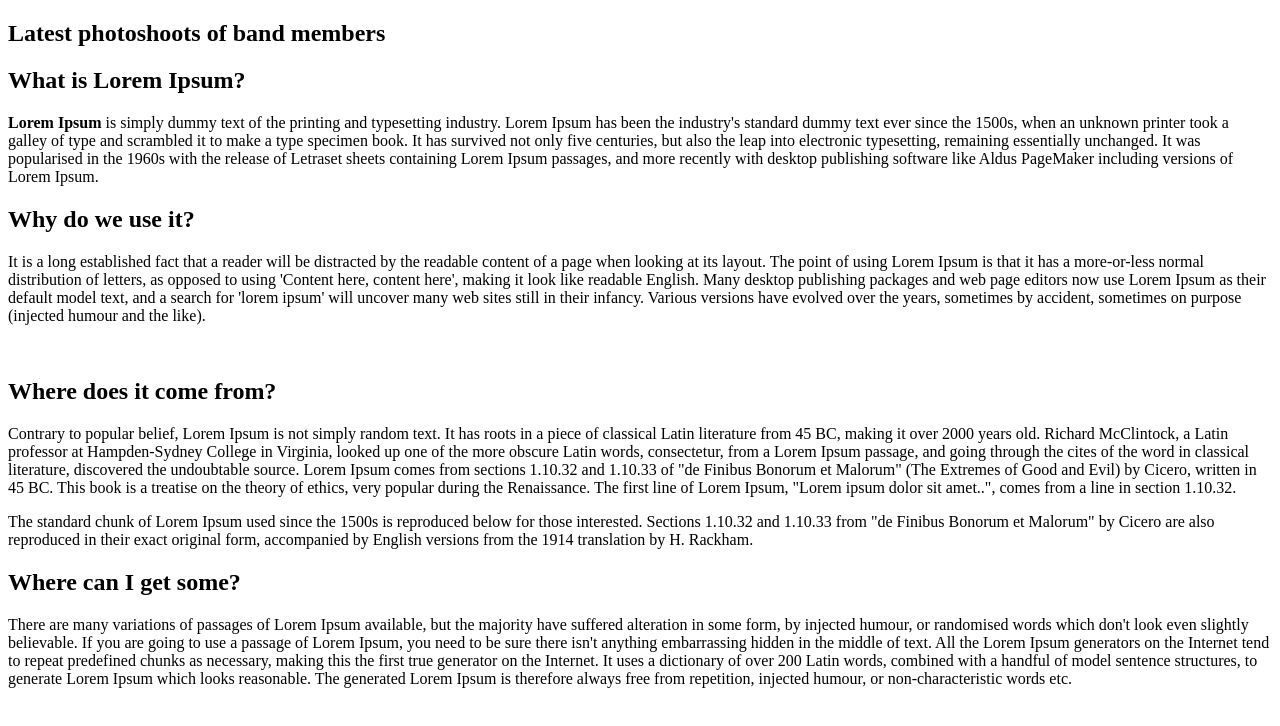
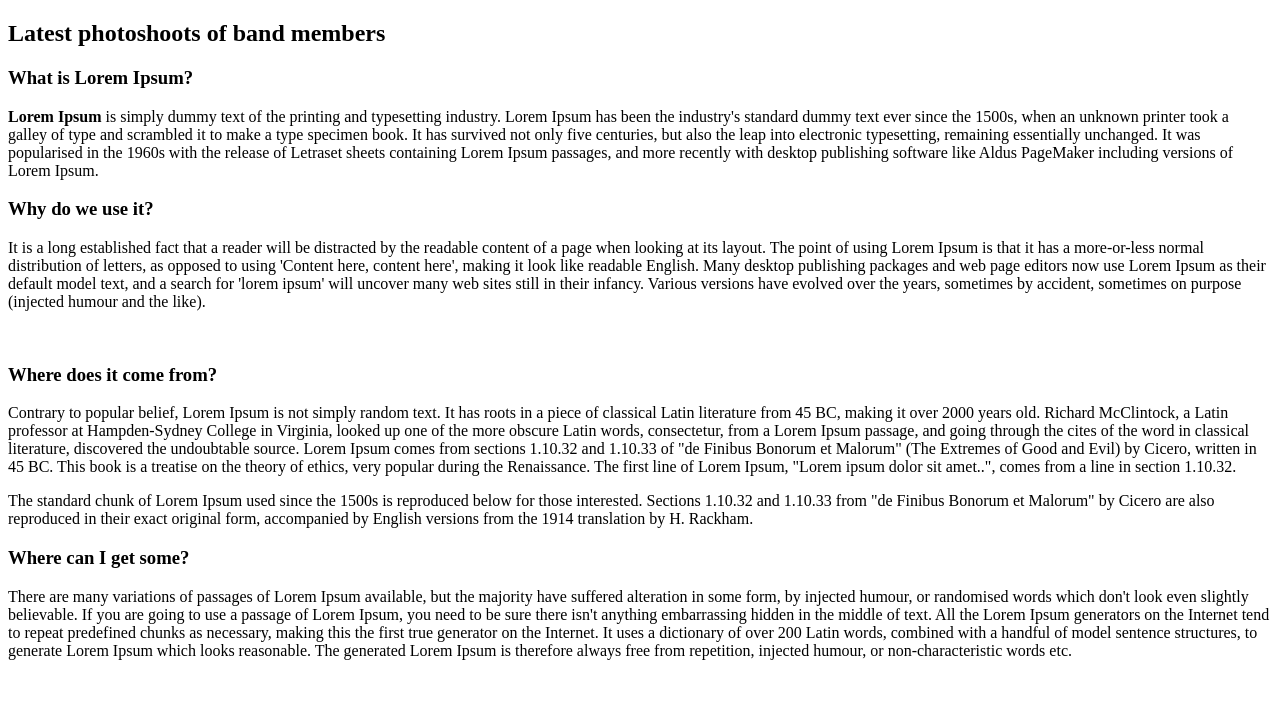
Before and after one commit to ariesdav333/blackstreet, a website: page templates/band.html in a window 1280 px wide. Drawn offline with Linux system fonts and the light colour scheme.

Commit message:
Changed main body of text on each page to h3

```diff
--- a/templates/band.html
+++ b/templates/band.html
@@ -11,16 +11,16 @@
 
 <div id="Content">
 		<div id="Panes"><div>
-		<h2>What is Lorem Ipsum?</h2>
+		<h3>What is Lorem Ipsum?</h3>
 		<p><strong>Lorem Ipsum</strong> is simply dummy text of the printing and typesetting industry. Lorem Ipsum has been the industry's standard dummy text ever since the 1500s, when an unknown printer took a galley of type and scrambled it to make a type specimen book. It has survived not only five centuries, but also the leap into electronic typesetting, remaining essentially unchanged. It was popularised in the 1960s with the release of Letraset sheets containing Lorem Ipsum passages, and more recently with desktop publishing software like Aldus PageMaker including versions of Lorem Ipsum.</p>
 		</div><div>
-		<h2>Why do we use it?</h2>
+		<h3>Why do we use it?</h3>
 		<p>It is a long established fact that a reader will be distracted by the readable content of a page when looking at its layout. The point of using Lorem Ipsum is that it has a more-or-less normal distribution of letters, as opposed to using 'Content here, content here', making it look like readable English. Many desktop publishing packages and web page editors now use Lorem Ipsum as their default model text, and a search for 'lorem ipsum' will uncover many web sites still in their infancy. Various versions have evolved over the years, sometimes by accident, sometimes on purpose (injected humour and the like).</p>
 		</div><br /><div>
-		<h2>Where does it come from?</h2>
+		<h3>Where does it come from?</h3>
 		<p>Contrary to popular belief, Lorem Ipsum is not simply random text. It has roots in a piece of classical Latin literature from 45 BC, making it over 2000 years old. Richard McClintock, a Latin professor at Hampden-Sydney College in Virginia, looked up one of the more obscure Latin words, consectetur, from a Lorem Ipsum passage, and going through the cites of the word in classical literature, discovered the undoubtable source. Lorem Ipsum comes from sections 1.10.32 and 1.10.33 of "de Finibus Bonorum et Malorum" (The Extremes of Good and Evil) by Cicero, written in 45 BC. This book is a treatise on the theory of ethics, very popular during the Renaissance. The first line of Lorem Ipsum, "Lorem ipsum dolor sit amet..", comes from a line in section 1.10.32.</p><p>The standard chunk of Lorem Ipsum used since the 1500s is reproduced below for those interested. Sections 1.10.32 and 1.10.33 from "de Finibus Bonorum et Malorum" by Cicero are also reproduced in their exact original form, accompanied by English versions from the 1914 translation by H. Rackham.</p>
 		</div><div>
-		<h2>Where can I get some?</h2>
+		<h3>Where can I get some?</h3>
 		<p>There are many variations of passages of Lorem Ipsum available, but the majority have suffered alteration in some form, by injected humour, or randomised words which don't look even slightly believable. If you are going to use a passage of Lorem Ipsum, you need to be sure there isn't anything embarrassing hidden in the middle of text. All the Lorem Ipsum generators on the Internet tend to repeat predefined chunks as necessary, making this the first true generator on the Internet. It uses a dictionary of over 200 Latin words, combined with a handful of model sentence structures, to generate Lorem Ipsum which looks reasonable. The generated Lorem Ipsum is therefore always free from repetition, injected humour, or non-characteristic words etc.</p>
 
 </div>
```
Also changed, not shown: templates/about.html (+5 -5 lines), templates/home.html (+4 -4 lines), templates/info.html (+4 -4 lines).
